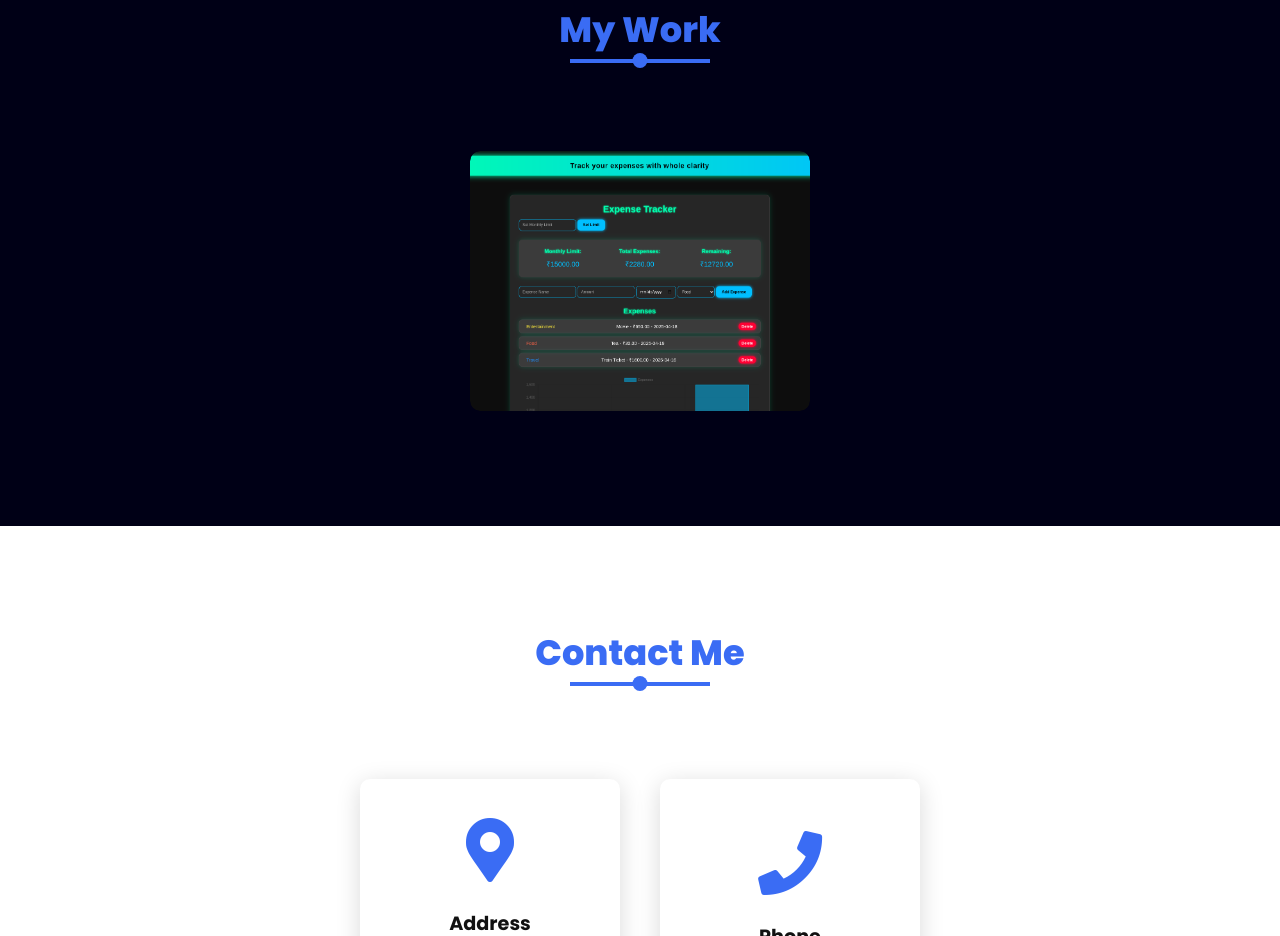
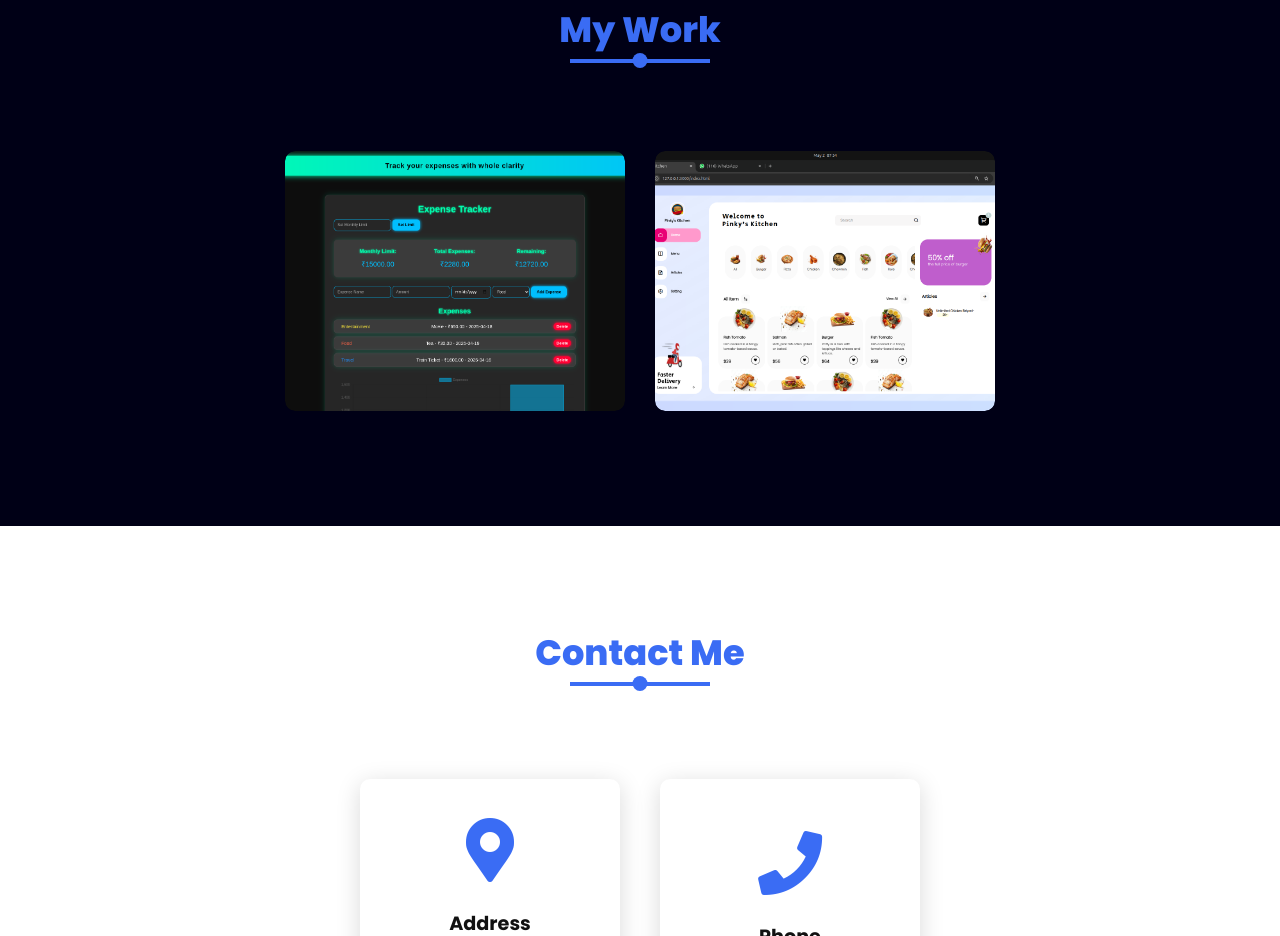
Before and after one commit to devsouravbiswas/devsouravbiswas.github.io, a plain HTML site: page index.html in a window 1280 px wide. Shown: the part 2559-3495 px from the top of the page. Drawn offline with nearby package versions, Linux system fonts and the light colour scheme.

Commit message:
Update index.html

```diff
--- a/index.html
+++ b/index.html
@@ -170,6 +170,14 @@
                 </div>
             </a>
 
+            <a href="https://devsouravbiswas.github.io/pinkys-kitchen-restaurant-ui/" target="_blank">
+                <div class="card" data-aos="fade-up" data-aos-duration="1000" data-aos-delay="200">
+                    <div class="card-img">
+                        <img src="work2.png" alt="">
+                    </div>
+                </div>
+            </a>
+
         </div>
     </section>
     <section class="contact" id="contact">
```
